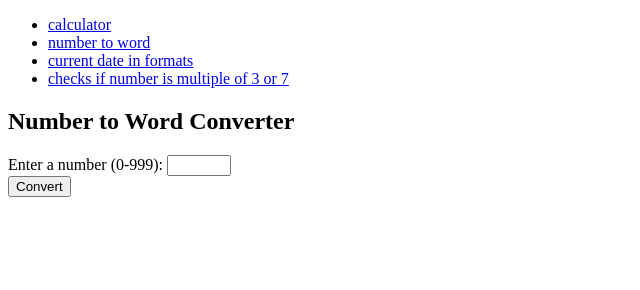
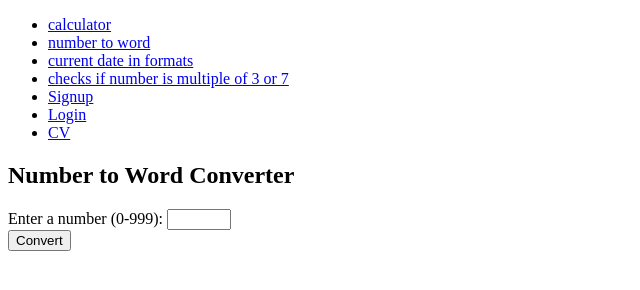
Before and after one commit to RidhimaP24/loginpage, a plain HTML site: page numbertoword.html in a window 1280 px wide. Shown: the whole page, without its empty margins (0-640 px from the left). Drawn offline with Linux system fonts and the light colour scheme.

Commit message:
numbertoword.html

```diff
--- a/numbertoword.html
+++ b/numbertoword.html
@@ -60,7 +60,9 @@
         <li><a href="numbertoword.html">number to word </a></li>
         <li><a href="dateformat.html">current date in formats</a></li>
         <li><a href="multipleof3&7.html">checks if number is multiple of 3 or 7</a></li>
-
+        <li><a href="index.html">Signup</a></li>
+        <li><a href="login.html">Login</a></li>
+        <li><a href="cv.html">CV</a></li>
       </ul>
     </nav>
     </div>
```
